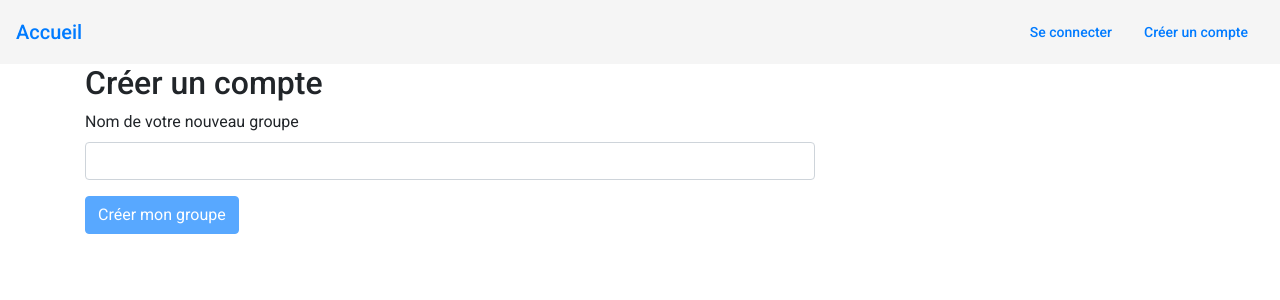
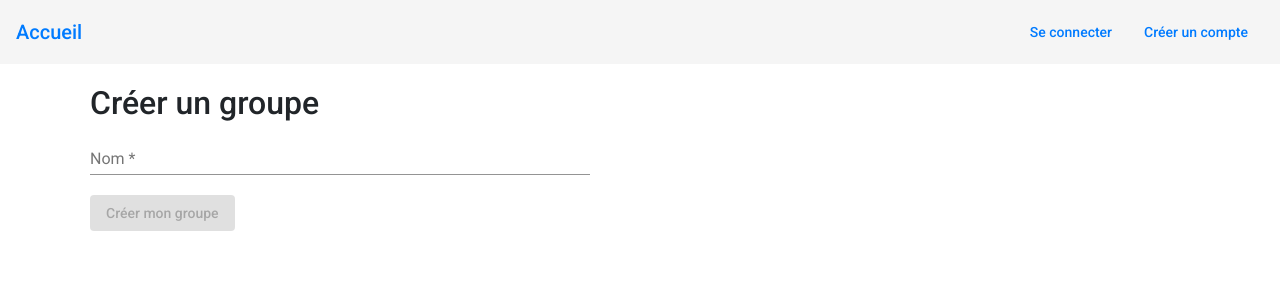
Before and after one commit to RemiChavance/projet_s4, an Angular app: page /group/create-group in a window 1280 px wide. Shown: the top 300 px of the page. Built offline with nearby package versions, Linux system fonts and the light colour scheme; no server answers; the database is empty; sample sign-in values are in the browser's storage.

Commit message:
update recipe time icon + mat component instead boostrap

```diff
--- a/src/app/app.component.css
+++ b/src/app/app.component.css
@@ -0,0 +1,7 @@
+.container {
+    padding: 20px 20px;
+}
+
+a {
+    text-decoration: none;
+}
--- a/src/app/app.module.ts
+++ b/src/app/app.module.ts
@@ -15,6 +15,7 @@ import { MatStepperModule } from '@angular/material/stepper';
 import { MatCardModule } from '@angular/material/card';
 import { MatToolbarModule } from '@angular/material/toolbar';
 import { MatMenuModule } from '@angular/material/menu';
+import { MatTableModule } from '@angular/material/table';
 
 import { AppComponent } from './app.component';
 // custom
@@ -89,7 +90,8 @@ const appRoutes: Routes = [
     MatSelectModule,
     MatCardModule,
     MatToolbarModule,
-    MatMenuModule
+    MatMenuModule,
+    MatTableModule
   ],
   providers: [
     AuthService,
--- a/src/app/group/create-group/create-group.component.css
+++ b/src/app/group/create-group/create-group.component.css
@@ -0,0 +1,9 @@
+.example-form {
+    min-width: 150px;
+    max-width: 500px;
+    width: 100%;
+  }
+
+  .example-full-width {
+    width: 100%;
+  }
--- a/src/app/group/create-group/create-group.component.html
+++ b/src/app/group/create-group/create-group.component.html
@@ -1,19 +1,17 @@
 <div class="row">
     <div class="col-sm-8 col-sm-offset-2">
-        <h2>Créer un compte</h2>
+        <h2>Créer un groupe</h2>
 
-        <form [formGroup]="createGroupForm" (ngSubmit)="onSubmit()">
-            <div class="form-group">
-                <label for="name">Nom de votre nouveau groupe</label>
-                <input type="text"
-                        id="name"
-                        class="form-control"
-                        formControlName="name">
-            </div>
+        <form [formGroup]="createGroupForm" (ngSubmit)="onSubmit()" class="example-form">
+            <mat-form-field class="example-full-width">
+                <mat-label>Nom</mat-label>
+                <input matInput
+                    type="text"
+                    id="name"
 
-            <button class="btn btn-primary"
-                    type="submit"
-                    [disabled]="createGroupForm.invalid">Créer mon groupe</button>
+                    formControlName="name"            >
+              </mat-form-field>
+            <button mat-raised-button color="primary" type="submit" [disabled]="createGroupForm.invalid">Créer mon groupe</button>
         </form>
 
         <p class="text-danger">{{ errorMessage }}</p>
--- a/src/app/header/header.component.html
+++ b/src/app/header/header.component.html
@@ -29,7 +29,7 @@
 </nav> -->
 
 <mat-toolbar>
-    <span routerLinkActive="active"><a routerLink="home">Accueil</a></span>
+    <span routerLinkActive="active"><a class="accent" routerLink="home">Accueil</a></span>
     <span class="example-spacer"></span>
     <div *ngIf="!user">
         <button mat-button color="primary"><a routerLink="auth/signin">Se connecter</a></button>
--- a/src/app/home/home.component.html
+++ b/src/app/home/home.component.html
@@ -1,6 +1,6 @@
 <h2>Accueil</h2>
 
-<button class="btn btn-primary" (click)="onCreateGroupe()">Créer un groupe</button>
+<button mat-raised-button color="primary" (click)="onCreateGroupe()">Créer un groupe</button>
 
 <br>
 <br>
--- a/src/app/recipe/create-recipe/create-recipe.component.html
+++ b/src/app/recipe/create-recipe/create-recipe.component.html
@@ -82,7 +82,7 @@
       <mat-step [stepControl]="descripFormGroup">
         <form [formGroup]="descripFormGroup">
           <ng-template matStepLabel>Description</ng-template>
-            <input matInput placeholder="Description de la recette..." formControlName="description" required>
+            <textarea matInput placeholder="Description de la recette..." formControlName="description" required></textarea>
           <div>
             <button mat-button matStepperPrevious>Retour</button>
             <button mat-button matStepperNext>Suivant</button>
--- a/src/app/recipe/list-recipe/list-recipe.component.css
+++ b/src/app/recipe/list-recipe/list-recipe.component.css
@@ -1,13 +1,15 @@
 ul {
     display: flex;
+    justify-content: space-around;
     flex-wrap: wrap;
     list-style-type: none;
 }
 
 li {
     max-width: 33%;
+    min-width: 33%;
     padding: 16px;
 }
-mat-card {
-
+.exemple-header-image {
+    background-color: blue;
 }
--- a/src/app/recipe/list-recipe/list-recipe.component.html
+++ b/src/app/recipe/list-recipe/list-recipe.component.html
@@ -6,7 +6,7 @@
         <!--  -->
         <mat-card class="example-card">
             <mat-card-header>
-              <div mat-card-avatar class="example-header-image"><mat-icon>alarm</mat-icon>{{ recipe.totalTime }}</div>
+              <div mat-card-avatar class="example-header-image"><mat-icon>timer</mat-icon>{{ recipe.totalTime }}</div>
               <mat-card-title><a routerLink="/group/{{group.idGroup}}/recipes/{{recipe.idRecipe}}"> {{ recipe.title }} </a></mat-card-title>
               <mat-card-subtitle>{{ recipe.type}}</mat-card-subtitle>
             </mat-card-header>
```
Also changed, not shown: src/app/header/header.component.css (line endings or trailing spaces).
